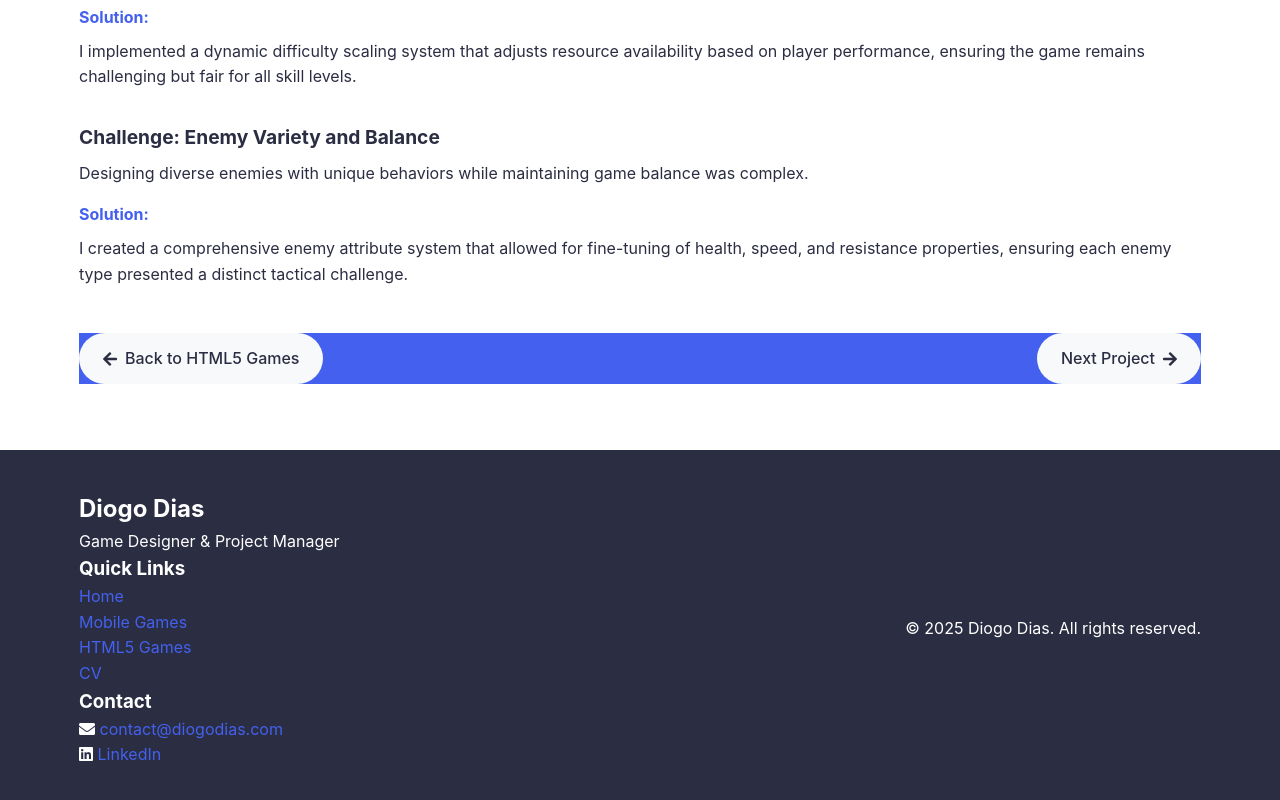
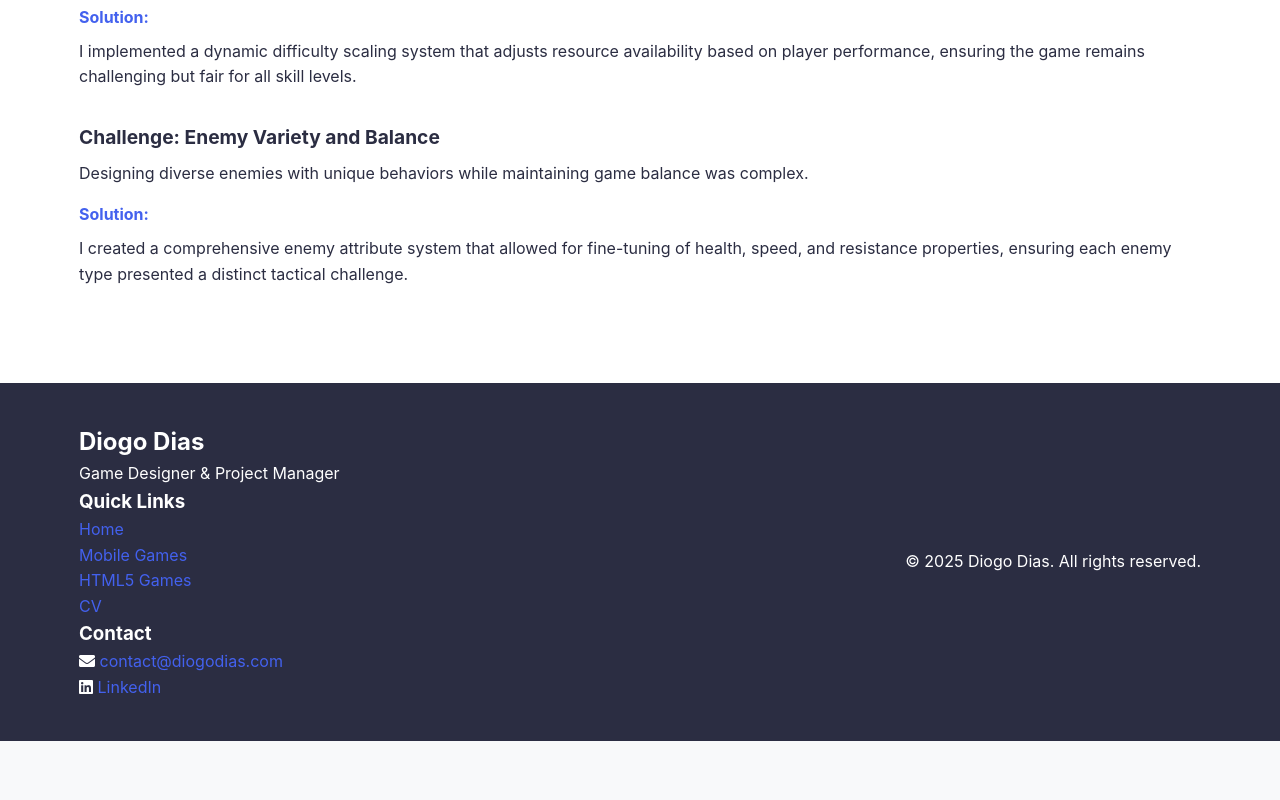
Before and after one commit to Diogo-G-Dias/Portfolio, a plain HTML site: page limited-defense.html in a window 1280 px wide. Shown: the part 2737-3537 px from the top of the page. After the commit the page ends 3478 px from the top, so only its background shows below. Drawn offline with nearby package versions, Linux system fonts and the light colour scheme.

Commit message:
remove: project navigation buttons from limited defense game page

```diff
--- a/limited-defense.html
+++ b/limited-defense.html
@@ -156,14 +156,6 @@
                     </div>
                 </div>
 
-                <div class="project-navigation">
-                    <a href="http://diogo-g-dias.github.io/Portfolio/html5-games.html" class="nav-button prev-button">
-                        <i class="fas fa-arrow-left"></i> Back to HTML5 Games
-                    </a>
-                    <a href="#" class="nav-button next-button">
-                        Next Project <i class="fas fa-arrow-right"></i>
-                    </a>
-                </div>
             </div>
         </section>
     </main>
```
